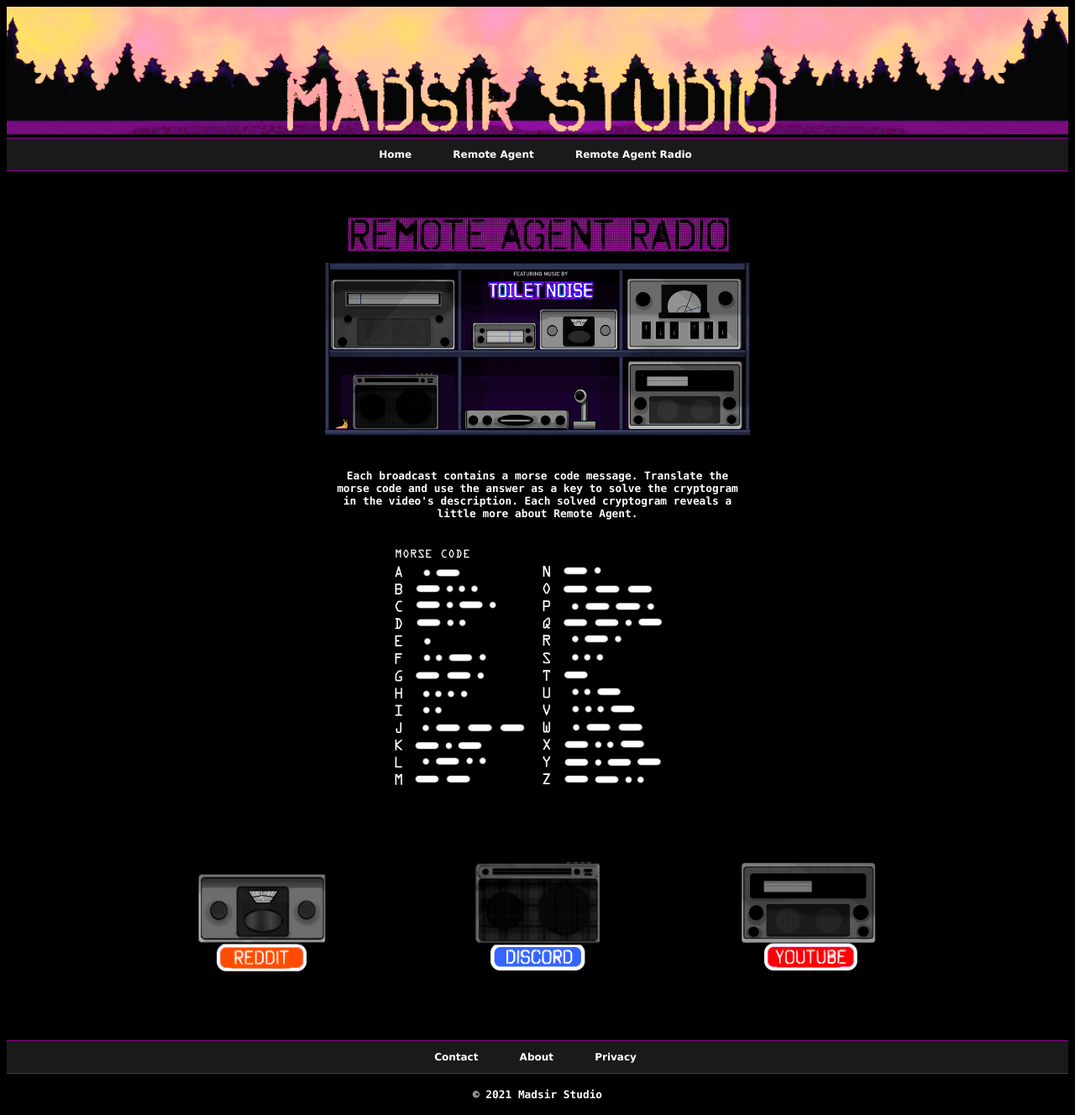
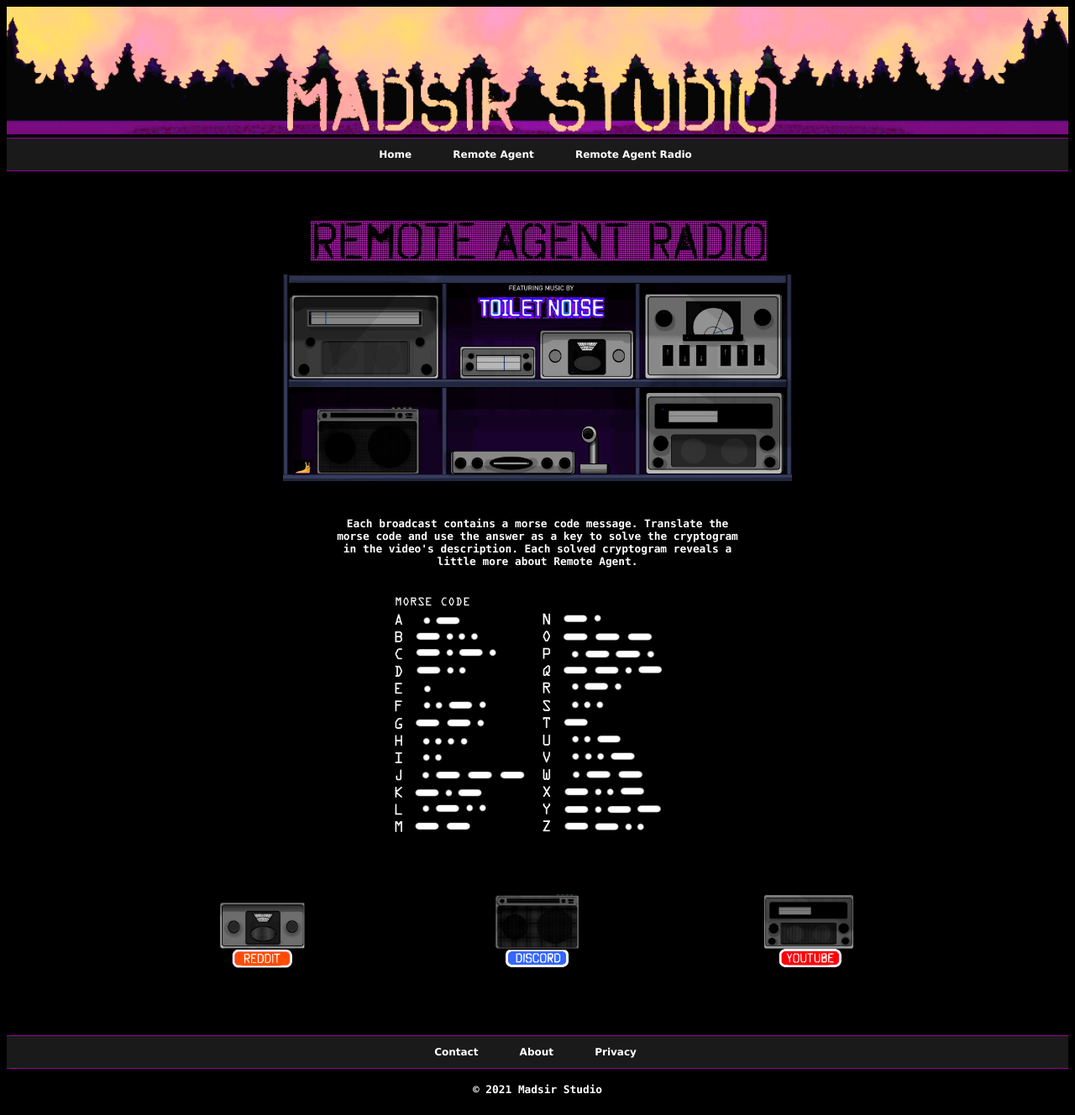
Before and after one commit to Madsir/madsirstudio.github.io, a Jekyll site: the page built from RemoteAgentRadio/index.html, in a window 1280 px wide. Shown: the whole page at 84% size. Built offline with Jekyll 4.4.1, drawn with Linux system fonts in a browser that asks for light colours.

Commit message:
Update index.html

```diff
--- a/RemoteAgentRadio/index.html
+++ b/RemoteAgentRadio/index.html
@@ -32,7 +32,7 @@ description: "Updates, codes, and music by CR Bird's Toilet Noise. Use the codes
 <div class="main">
 	<center>
 		<br><br>
-		<a href="https://www.youtube.com/channel/UCWeUH4JTZM1-0H_xBKX2_Hg"><img src="/Assets/radiohhtypes.jpg" alt="rar youtube" style="width:50%"></a>
+		<a href="https://www.youtube.com/channel/UCWeUH4JTZM1-0H_xBKX2_Hg"><img src="/Assets/radiohhtypes.jpg" alt="rar youtube" style="width:60%"></a>
 		<br>
 	<div class="centerdiv">
 		<br>
@@ -44,13 +44,13 @@ description: "Updates, codes, and music by CR Bird's Toilet Noise. Use the codes
 	</div>
 <div class="row">
 	<div class="columns">
-	  <a href="https://reddit.com/r/RemoteAgentRadio"><img src="/Assets/reddit.png" alt="reddit" style="width:60%"></a>
+	  <a href="https://reddit.com/r/RemoteAgentRadio"><img src="/Assets/reddit.png" alt="reddit" style="width:40%"></a>
 	</div>
   		<div class="columns">
-			<a href="https://discord.gg/JzHpyWWckf"><img src="/Assets/DISCORD.png" alt="discord" style="width:60%"></a>
+			<a href="https://discord.gg/JzHpyWWckf"><img src="/Assets/DISCORD.png" alt="discord" style="width:40%"></a>
 	</div>
   		<div class="columns">
-			<a href="https://www.youtube.com/channel/UCWeUH4JTZM1-0H_xBKX2_Hg"><img src="/Assets/twitch.png" alt="youtube" style="width:60%"></a>
+			<a href="https://www.youtube.com/channel/UCWeUH4JTZM1-0H_xBKX2_Hg"><img src="/Assets/twitch.png" alt="youtube" style="width:40%"></a>
 	</div>
 </div>
 		<br>
```
